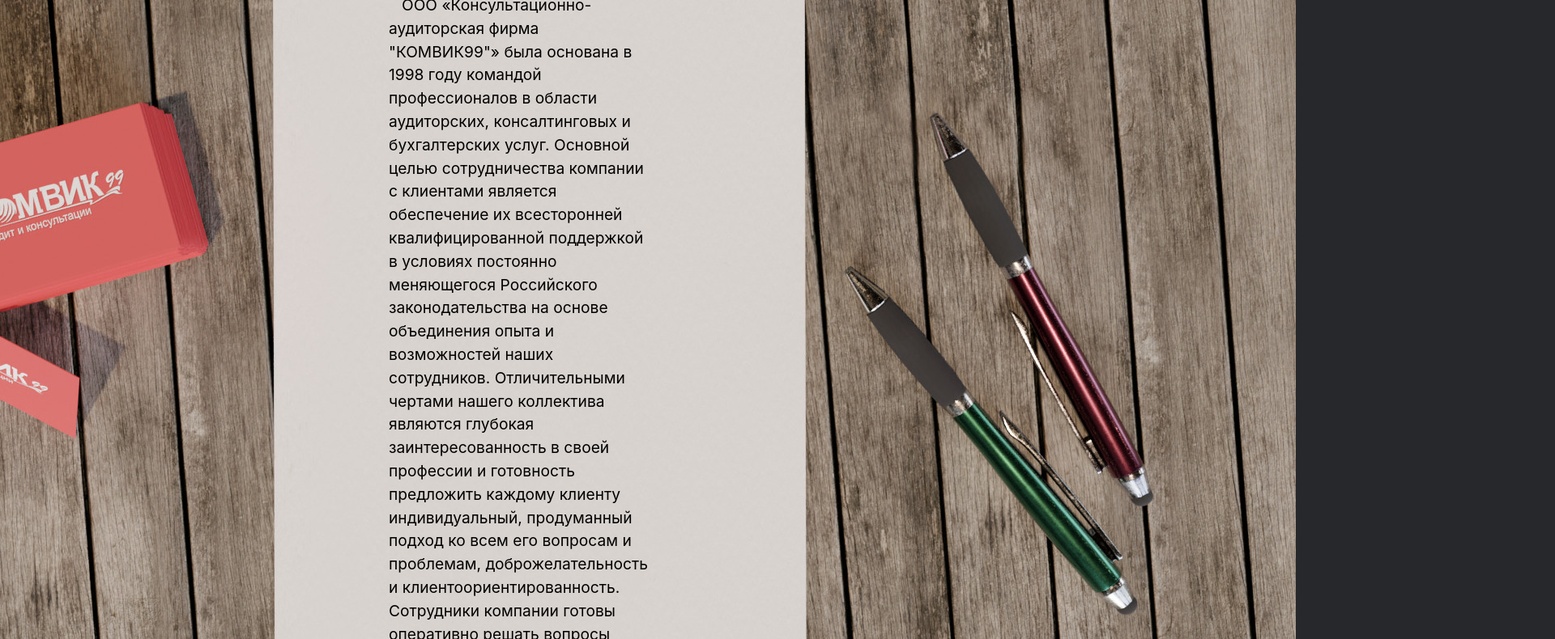
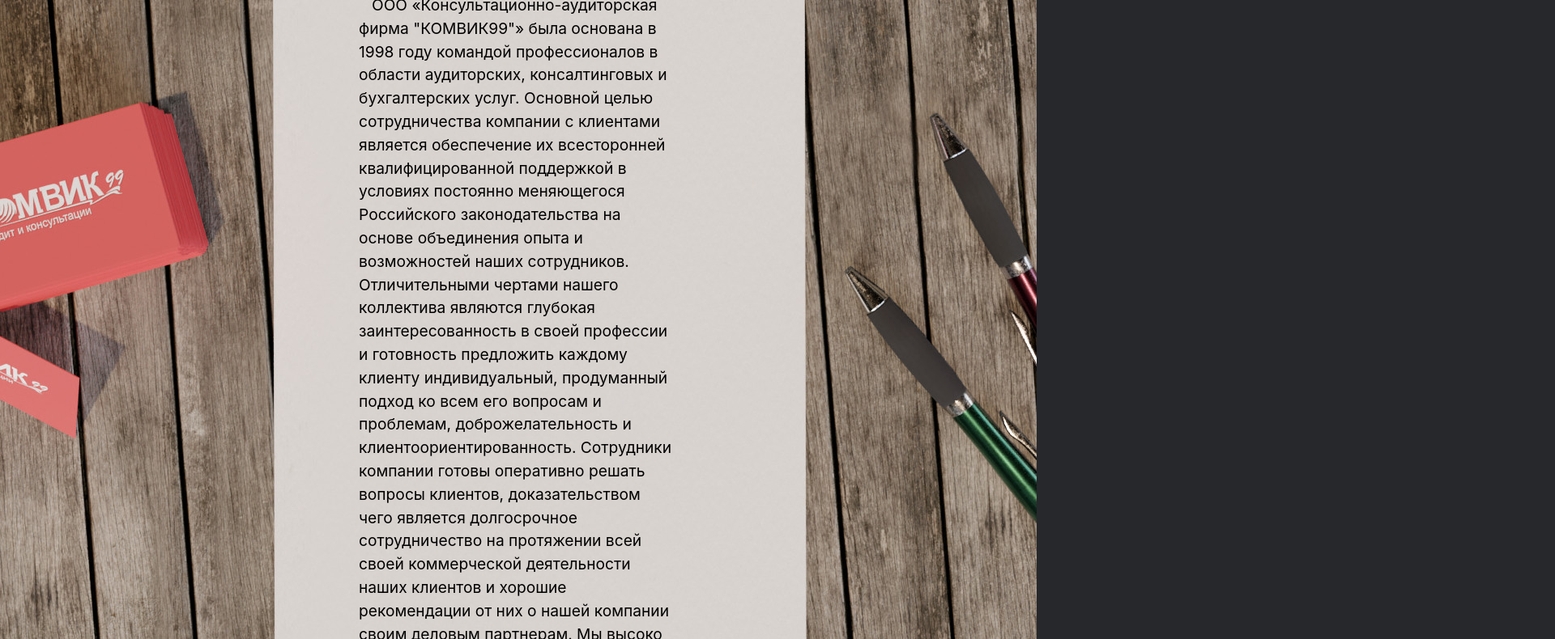
Before and after one commit to mishapankin/Komvik, a plain HTML site: page index.html in a window 1280 px wide. Shown: the part 224-1014 px from the top of the page at 81% size, 1920 px wide, since content can reach past the window. Drawn offline with nearby package versions, Linux system fonts and the light colour scheme.

Commit message:
Even more adaptive

```diff
--- a/style.css
+++ b/style.css
@@ -17,8 +17,10 @@ header {
 }
 
 #image {
+    display: block;
+    overflow: auto;
     position: relative;
-    width: 100%;
+    width: 100vw;
     min-height: 1080px;
     margin: 0;
     padding: 0;
@@ -39,11 +41,10 @@ header {
     color: black;
     font-size: 1.2rem;
     z-index: 1;
-    min-width: 20rem;
     max-width: 100%;
-    width: 25%;
+    width: 490px;
+    padding: 10rem 3rem 10rem 3rem;
     /* height: 100%; */
-    top: 10rem;
     left: 50%;
     transform: translateX(-50%);
 }
```
